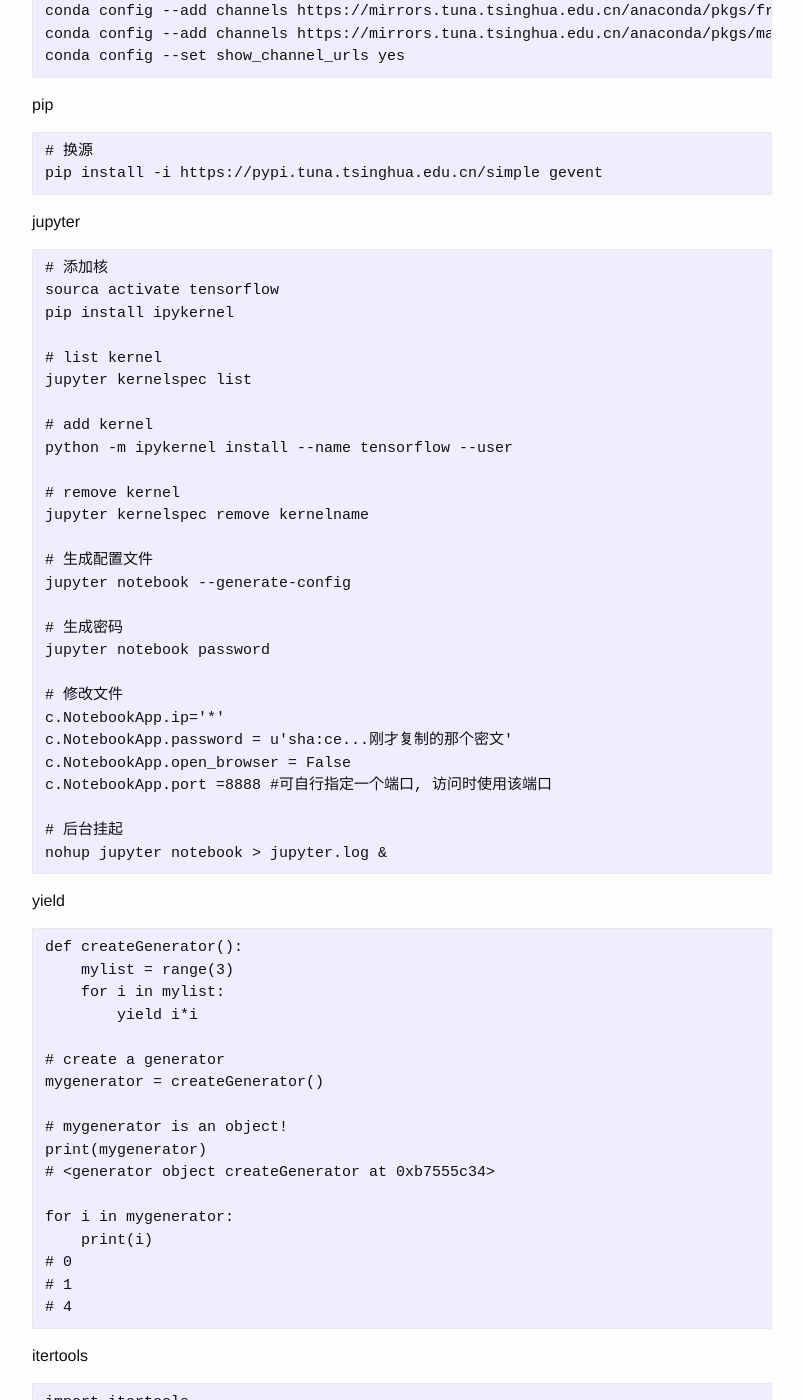
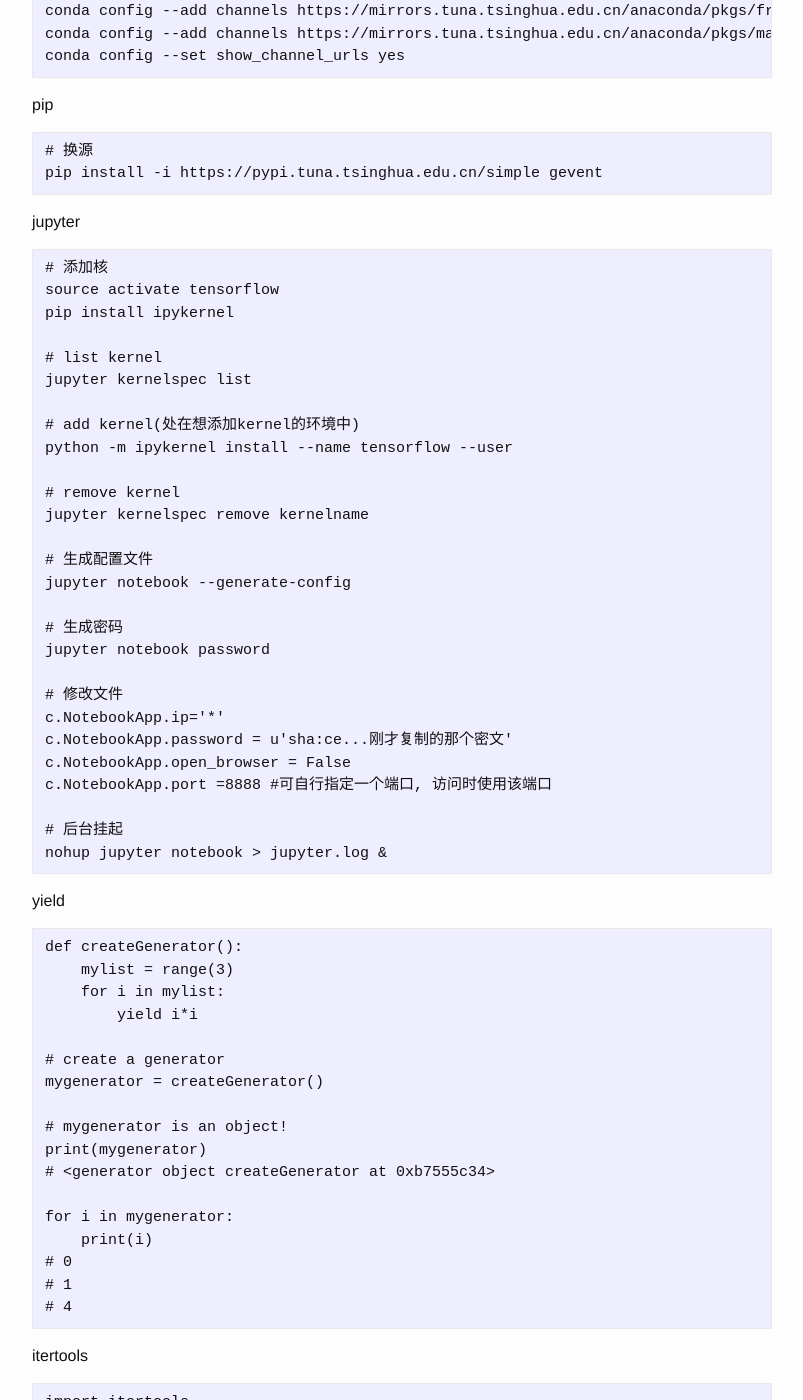
Before and after one commit to josephstalin117/josephstalin117.github.io, a Jekyll site: the page built from _posts/2017-08-10-python.markdown, in a window 1280 px wide and 1400 px high, scrolled down 3307 px. Shown: the whole window, without its empty margins (238-1041 px from the left). Built offline with Jekyll 4.4.1, drawn with Linux system fonts in a browser that asks for light colours.

Commit message:
edit jupyter kernel content

````diff
--- a/_posts/2017-08-10-python.markdown
+++ b/_posts/2017-08-10-python.markdown
@@ -166,13 +166,13 @@
 jupyter
 ```
 # 添加核
-sourca activate tensorflow
+source activate tensorflow
 pip install ipykernel
 
 # list kernel
 jupyter kernelspec list
 
-# add kernel
+# add kernel(处在想添加kernel的环境中)
 python -m ipykernel install --name tensorflow --user
 
 # remove kernel
````
